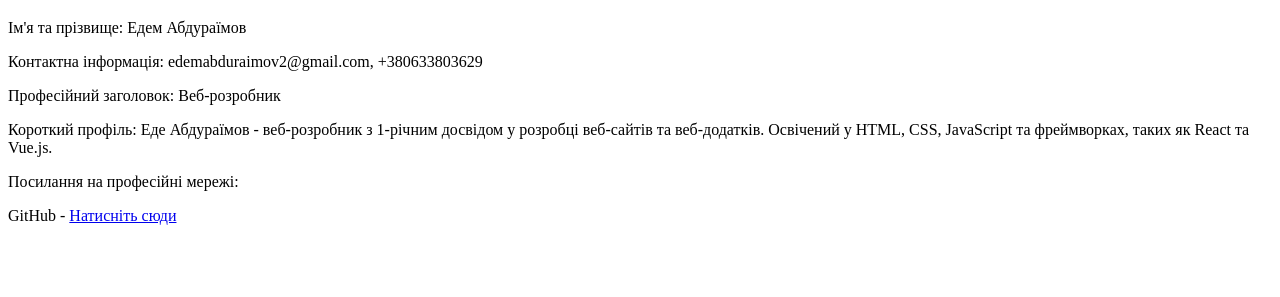
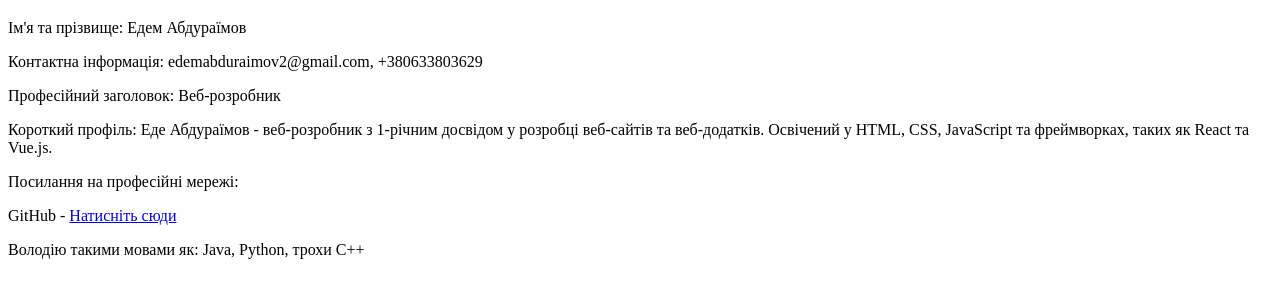
Before and after one commit to Edem2004/Lab3, a plain HTML site: page index.html in a window 1280 px wide. Shown: the part 61-358 px from the top of the page. Drawn offline with Linux system fonts and the light colour scheme.

Commit message:
test branch

```diff
--- a/index.html
+++ b/index.html
@@ -12,6 +12,7 @@
     <p>Короткий профіль: Еде Абдураїмов - веб-розробник з 1-річним досвідом у розробці веб-сайтів та веб-додатків. Освічений у HTML, CSS, JavaScript та фреймворках, таких як React та Vue.js.</p>
     <p>Посилання на професійні мережі:</p>
     <p>GitHub - <a href="https://github.com/Edem2004/">Натисніть сюди</a></p>
+    <p>Володію такими мовами як: Java, Python, трохи C++</p>
 
 </body>
 </html>
```
